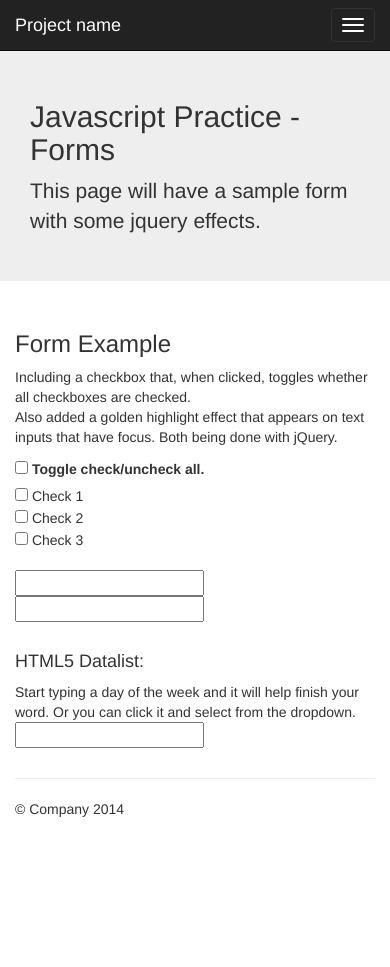
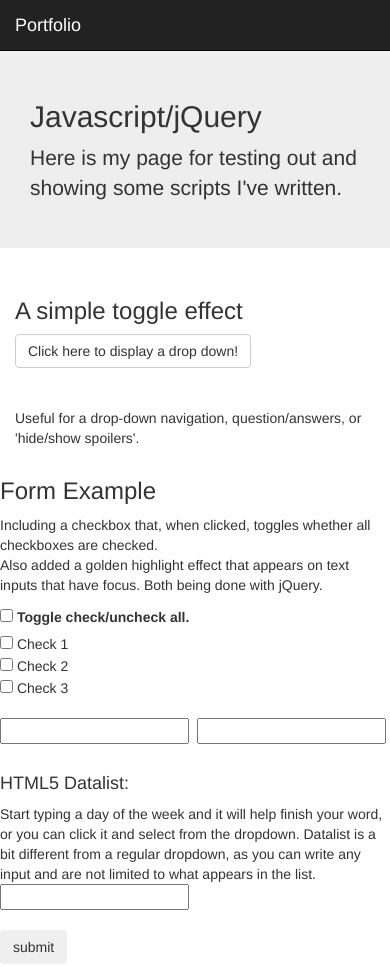
Before and after one commit to Kayl4n/First, a plain HTML site: page index.html in a window 390 px wide. Shown: the top 967 px of the page. Before the commit the page ends 849 px from the top, so only its background shows below. Drawn offline with nearby package versions, Linux system fonts and the light colour scheme.

Commit message:
Added datalist and toggle effect

```diff
--- a/index.html
+++ b/index.html
@@ -9,7 +9,7 @@
     <meta name="author" content="">
     <link rel="icon" href="/favicon.ico">
 
-    <title>Jumbotron Template for Bootstrap</title>
+    <title>JS Practice</title>
 
     <!-- Bootstrap core CSS -->
     <link href="css/bootstrap.min.css" rel="stylesheet">
@@ -24,46 +24,36 @@
     <nav class="navbar navbar-inverse navbar-fixed-top">
       <div class="container">
         <div class="navbar-header">
-          <button type="button" class="navbar-toggle collapsed" data-toggle="collapse" data-target="#navbar" aria-expanded="false" aria-controls="navbar">
-            <span class="sr-only">Toggle navigation</span>
-            <span class="icon-bar"></span>
-            <span class="icon-bar"></span>
-            <span class="icon-bar"></span>
-          </button>
-          <a class="navbar-brand" href="#">Project name</a>
+          <a class="navbar-brand" href="#">Portfolio</a>
         </div>
         <div id="navbar" class="navbar-collapse collapse">
-        </div><!--/.navbar-collapse -->
+        </div>
       </div>
     </nav>
 
     <!-- Main jumbotron for a primary marketing message or call to action -->
     <div class="jumbotron">
       <div class="container">
-        <h2>Javascript Practice - Forms</h2>
-        <p>This page will have a sample form with some jquery effects.</p>
+        <h2>Javascript/jQuery</h2>
+        <p>Here is my page for testing out and showing some scripts I've written.</p>
       </div>
     </div>
 
     <div class="container">
       <!-- Example row of columns -->
-      <!--<div class="row">
+      <div class="row">
         <div class="col-md-4">
-          <h2>Heading</h2>
-          <p>Donec id elit non mi porta gravida at eget metus. Fusce dapibus, tellus ac cursus commodo, tortor mauris condimentum nibh, ut fermentum massa justo sit amet risus. Etiam porta sem malesuada magna mollis euismod. Donec sed odio dui. </p>
-          <p><a class="btn btn-default" href="#" role="button">View details &raquo;</a></p>
+          <h3>A simple toggle effect</h3>
+          <p>
+            <div class="btn btn-default dropdown">
+              Click here to display a drop down!
+            </div>
+          </p>
+          <p><span class="dropdownitem"> Hello! </span><br /></p>
+          <p>
+            Useful for a drop-down navigation, question/answers, or 'hide/show spoilers'.
+          </p>
         </div>
-        <div class="col-md-4">
-          <h2>Heading</h2>
-          <p>Donec id elit non mi porta gravida at eget metus. Fusce dapibus, tellus ac cursus commodo, tortor mauris condimentum nibh, ut fermentum massa justo sit amet risus. Etiam porta sem malesuada magna mollis euismod. Donec sed odio dui. </p>
-          <p><a class="btn btn-default" href="#" role="button">View details &raquo;</a></p>
-       </div>
-        <div class="col-md-4">
-          <h2>Heading</h2>
-          <p>Donec sed odio dui. Cras justo odio, dapibus ac facilisis in, egestas eget quam. Vestibulum id ligula porta felis euismod semper. Fusce dapibus, tellus ac cursus commodo, tortor mauris condimentum nibh, ut fermentum massa justo sit amet risus.</p>
-          <p><a class="btn btn-default" href="#" role="button">View details &raquo;</a></p>
-        </div>
-      </div>-->
 
       <div class="row">
         <div class="col-lg-12">
@@ -71,7 +61,7 @@
           <p> Including a checkbox that, when clicked, toggles whether all checkboxes are checked. <br />
             Also added a golden highlight effect that appears on text inputs that have focus. Both being done with jQuery. </p>
           <p>
-          <form name="form1">
+          <form name="form1" method="post">
               <input type="checkbox" name="checkToggle" id="checkToggle" /> <label for="checkToggle">Toggle check/uncheck all.</label> <br />
               <input type="checkbox" name="ex1" class="listitem" /> Check 1<br />
               <input type="checkbox" name="ex2" class="listitem" /> Check 2<br />
@@ -80,7 +70,7 @@
               <input type="text" name="fname" />&nbsp;&nbsp;<input type="text" name="lname" /> <br /><br />
 
               <h4>HTML5 Datalist:</h4>
-              Start typing a day of the week and it will help finish your word. Or you can click it and select from the dropdown.<br />
+              Start typing a day of the week and it will help finish your word, or you can click it and select from the dropdown. Datalist is a bit different from a regular dropdown, as you can write any input and are not limited to what appears in the list.<br />
               <input type="text" list="day" />
               <datalist id="day">
                 <option value="Monday">Monday</option>
@@ -89,6 +79,8 @@
                 <option value="Thursday">Thursday</option>
                 <option value="Friday">Friday</option>
               </datalist>
+              <br /><br />
+              <input type="submit" class="btn" value=" submit " />
             </form>
           </p>
         </div>
--- a/jumbotron.css
+++ b/jumbotron.css
@@ -3,3 +3,9 @@ body {
   padding-top: 50px;
   padding-bottom: 20px;
 }
+
+.dropdownitem {
+	display:none;
+	color: #4aba79;
+	font-weight: bold;
+}
--- a/script.js
+++ b/script.js
@@ -1,4 +1,4 @@
-$("#checkToggle").change(function() {
+$('#checkToggle').change(function() {
     if ($(this).is(":checked"))
     {
         $('.listitem').prop("checked",true);
@@ -11,3 +11,7 @@ $("#checkToggle").change(function() {
 $('input[type="text"]').focus(function() {
 	$(this).css('outline-color','goldenrod');
 });
+
+$('.dropdown').click(function() {
+	$('.dropdownitem').toggle();
+});
```
